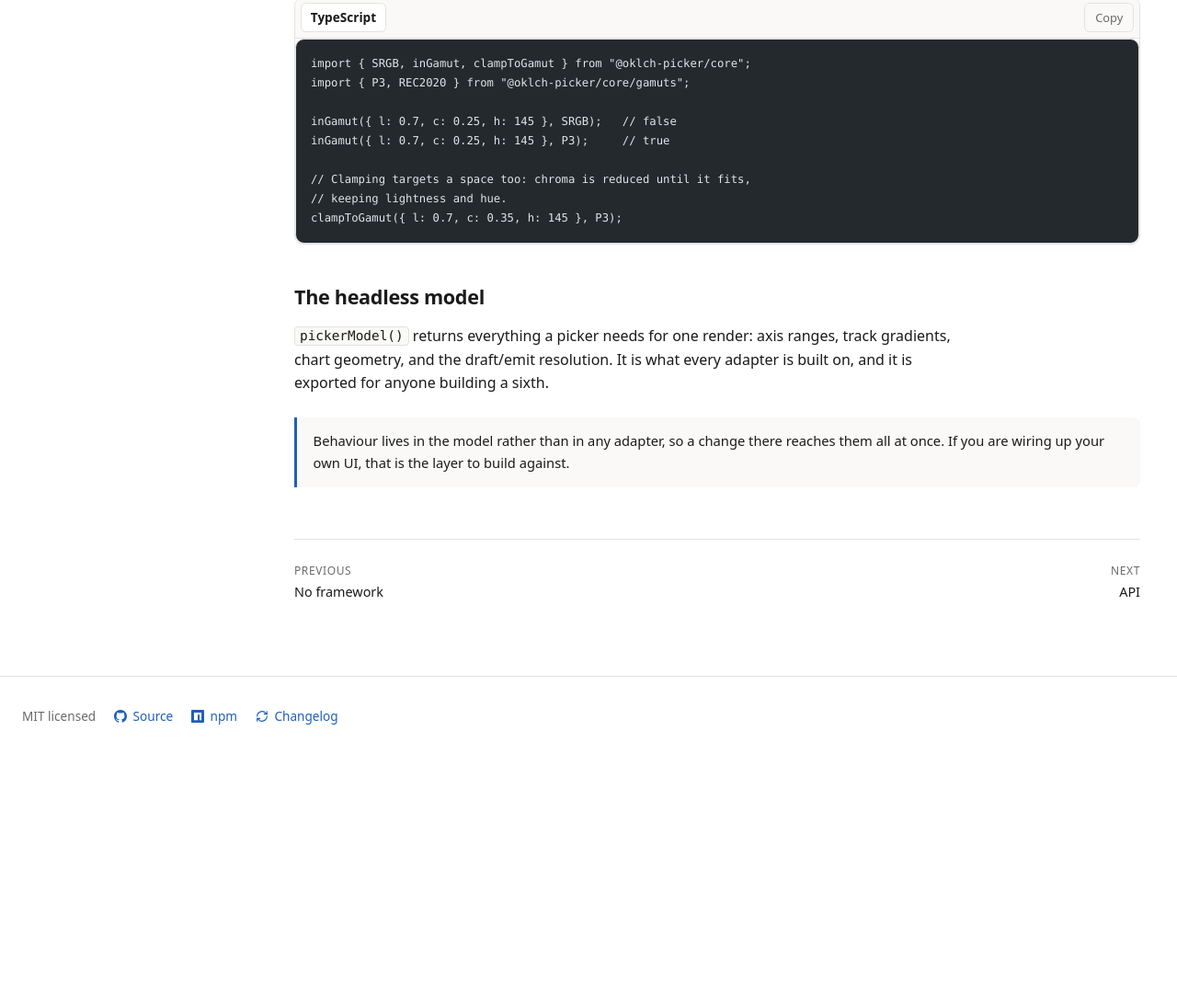
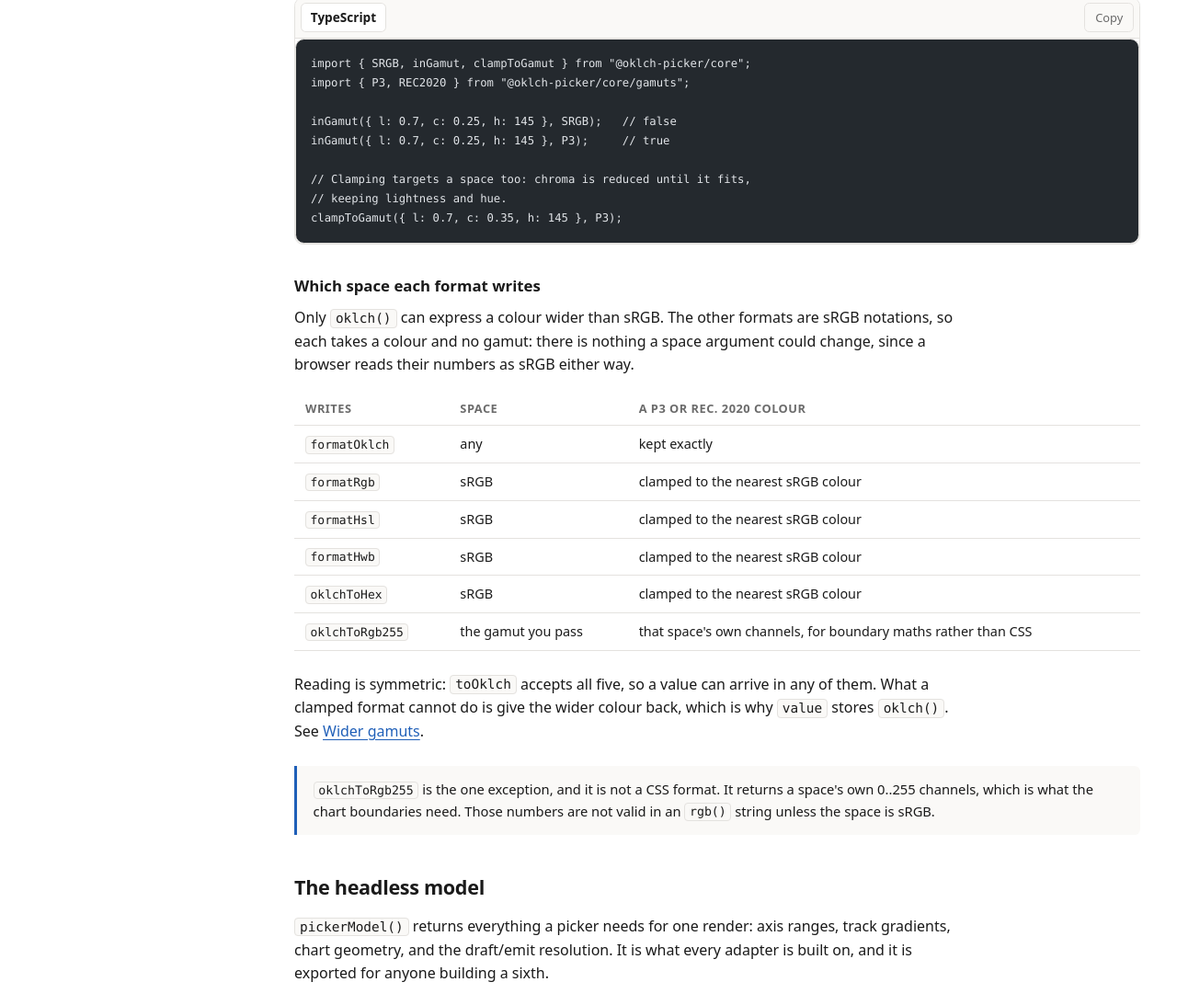
Before and after one commit to nord-forge/oklch-picker, an Astro site in the folder site/: page /docs/utilities in a window 1280 px wide. Shown: the part 1122-2215 px from the top of the page at 92% size. Before the commit the page ends 1944 px from the top, so only its background shows below. Built offline with nearby package versions, Linux system fonts and the light colour scheme; Astro itself is replaced by a stand-in of ours; code samples lack their colours.

Commit message:
docs: State which gamut each output format writes
Five formats can come out of the picker and every one behaved correctly, but
only the gamuts page said so. Someone reading the utilities list, the usage
lede or a package README would not have learned that four of the five are sRGB
notations.

The utilities page gains a table naming the space each one writes, since that
is the page listing the functions. `oklchToRgb255` is called out separately: it
is the one that still takes a gamut, it returns that space's own channels, and
those are not valid in an `rgb()` string unless the space is sRGB. It exists
for the boundary maths, not for CSS.

Two claims were simply out of date. The usage lede and the React README both
said `value` takes "that or hex", written before `rgb()` and now two formats
further behind. It takes `oklch()`, `rgb()`, `hsl()`, `hwb()` or hex.

The behaviour is checked rather than described. A new suite writes an sRGB
colour, a P3 colour sRGB cannot show, and a Rec. 2020 colour P3 cannot show,
in all five formats, and asserts each parses back to the same nearest sRGB
colour while `oklch()` alone survives exactly. It also asserts the three test
colours really are outside the narrower spaces, so the round trip cannot pass
by every format collapsing to one answer.

```diff
--- a/site/src/pages/docs/usage.astro
+++ b/site/src/pages/docs/usage.astro
@@ -84,7 +84,8 @@ export function Example() {
   <p class="lede">
     The value semantics follow each framework's idiom, and the emitted value is
     always a canonical, gamut-clamped <code>oklch(L C H)</code> string. What you
-    pass in accepts either that or hex.
+    pass in is more forgiving: <code>oklch()</code>, <code>rgb()</code>,
+    <code>hsl()</code>, <code>hwb()</code> or hex, with or without alpha.
   </p>
 
   <Picker caption="Drag anything. The field in the footer shows what reaches your onChange." />
--- a/site/src/pages/docs/utilities.astro
+++ b/site/src/pages/docs/utilities.astro
@@ -2,6 +2,7 @@
 import CodeTabs from "../../components/CodeTabs.astro";
 import Pager from "../../components/Pager.astro";
 import Page from "../../layouts/Page.astro";
+import { url } from "../../lib/url";
 ---
 
 <Page
@@ -108,6 +109,69 @@ clampToGamut({ l: 0.7, c: 0.35, h: 145 }, P3);`,
     ]}
   />
 
+  <h3>Which space each format writes</h3>
+
+  <p>
+    Only <code>oklch()</code> can express a colour wider than sRGB. The other
+    formats are sRGB notations, so each takes a colour and no gamut: there is
+    nothing a space argument could change, since a browser reads their numbers
+    as sRGB either way.
+  </p>
+
+  <table>
+    <thead>
+      <tr><th>Writes</th><th>Space</th><th>A P3 or Rec. 2020 colour</th></tr>
+    </thead>
+    <tbody>
+      <tr>
+        <td><code>formatOklch</code></td>
+        <td>any</td>
+        <td>kept exactly</td>
+      </tr>
+      <tr>
+        <td><code>formatRgb</code></td>
+        <td>sRGB</td>
+        <td>clamped to the nearest sRGB colour</td>
+      </tr>
+      <tr>
+        <td><code>formatHsl</code></td>
+        <td>sRGB</td>
+        <td>clamped to the nearest sRGB colour</td>
+      </tr>
+      <tr>
+        <td><code>formatHwb</code></td>
+        <td>sRGB</td>
+        <td>clamped to the nearest sRGB colour</td>
+      </tr>
+      <tr>
+        <td><code>oklchToHex</code></td>
+        <td>sRGB</td>
+        <td>clamped to the nearest sRGB colour</td>
+      </tr>
+      <tr>
+        <td><code>oklchToRgb255</code></td>
+        <td>the gamut you pass</td>
+        <td>that space's own channels, for boundary maths rather than CSS</td>
+      </tr>
+    </tbody>
+  </table>
+
+  <p>
+    Reading is symmetric: <code>toOklch</code> accepts all five, so a value can
+    arrive in any of them. What a clamped format cannot do is give the wider
+    colour back, which is why <code>value</code> stores <code>oklch()</code>.
+    See <a href={url("/docs/gamuts")}>Wider gamuts</a>.
+  </p>
+
+  <div class="note">
+    <p>
+      <code>oklchToRgb255</code> is the one exception, and it is not a CSS
+      format. It returns a space's own 0..255 channels, which is what the chart
+      boundaries need. Those numbers are not valid in an <code>rgb()</code>
+      string unless the space is sRGB.
+    </p>
+  </div>
+
   <h2>The headless model</h2>
 
   <p>
```
Also changed, not shown: test/colour.test.ts (+47 -0 lines), README.md, packages/react/README.md.
